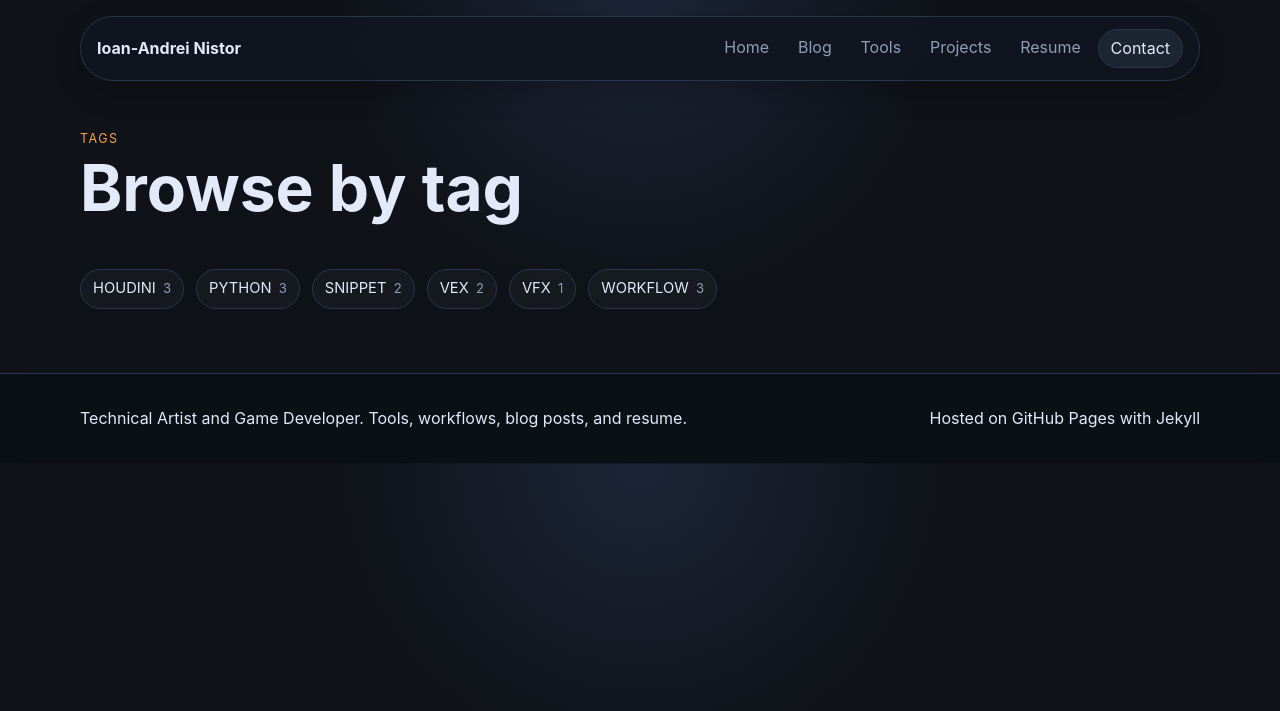
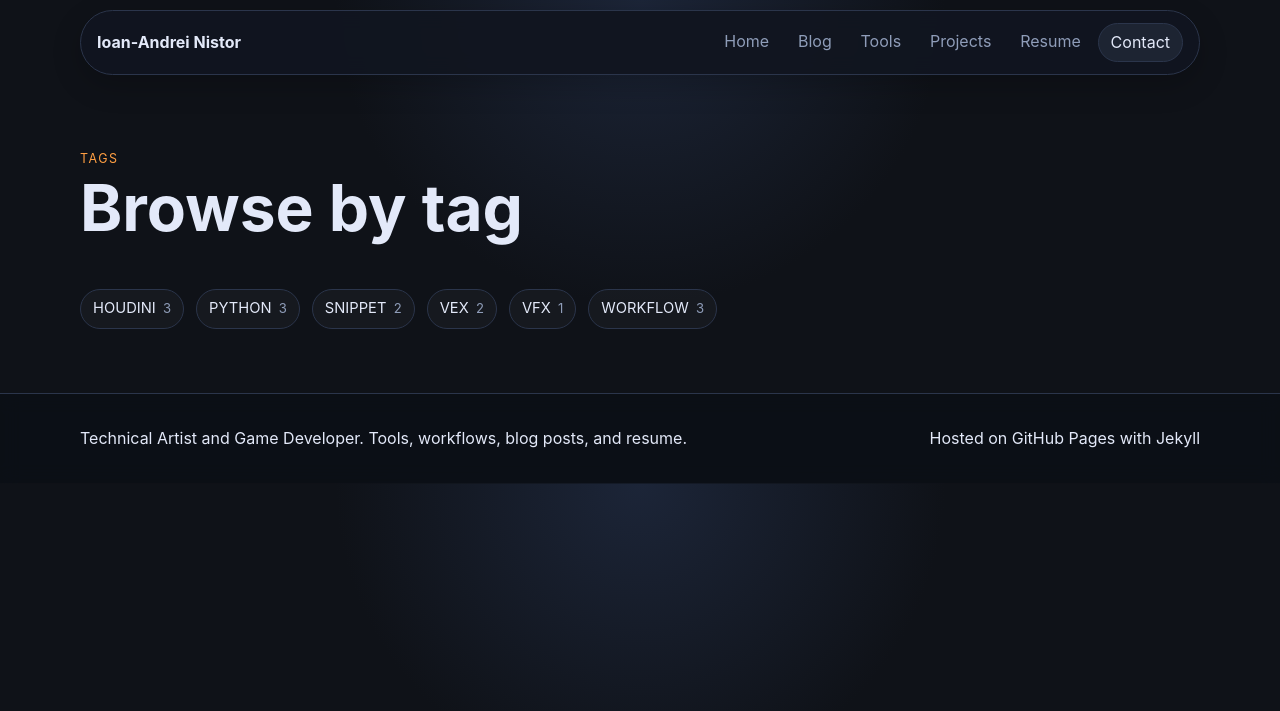
Before and after one commit to ianistor/ian_mywebsite, a Jekyll site: the page built from tags/index.md, in a window 1280 px wide. Shown: the top 711 px of the page. Built offline with Jekyll 4.4.1, drawn with Linux system fonts in a browser that asks for light colours; nearby versions of some CDN libraries.

Commit message:
Use sticky header with built-in content separation

```diff
--- a/assets/css/style.css
+++ b/assets/css/style.css
@@ -22,6 +22,7 @@
   --code-meta: #c4b5fd;
 
   --max: 1120px;
+  --header-gap: 10px;
 }
 
 * { box-sizing: border-box; }
@@ -96,10 +97,12 @@
 
 .site-header {
   position: sticky;
-  top: 1rem;
+  top: 0;
   z-index: 60;
   background: transparent;
   border: 0;
+  padding-top: 10px;
+  margin-bottom: var(--header-gap);
 }
 
 .site-footer {
@@ -1236,3 +1239,8 @@
   display: block;
   object-fit: contain;
 }
+
+
+[id] {
+  scroll-margin-top: 110px;
+}
```
